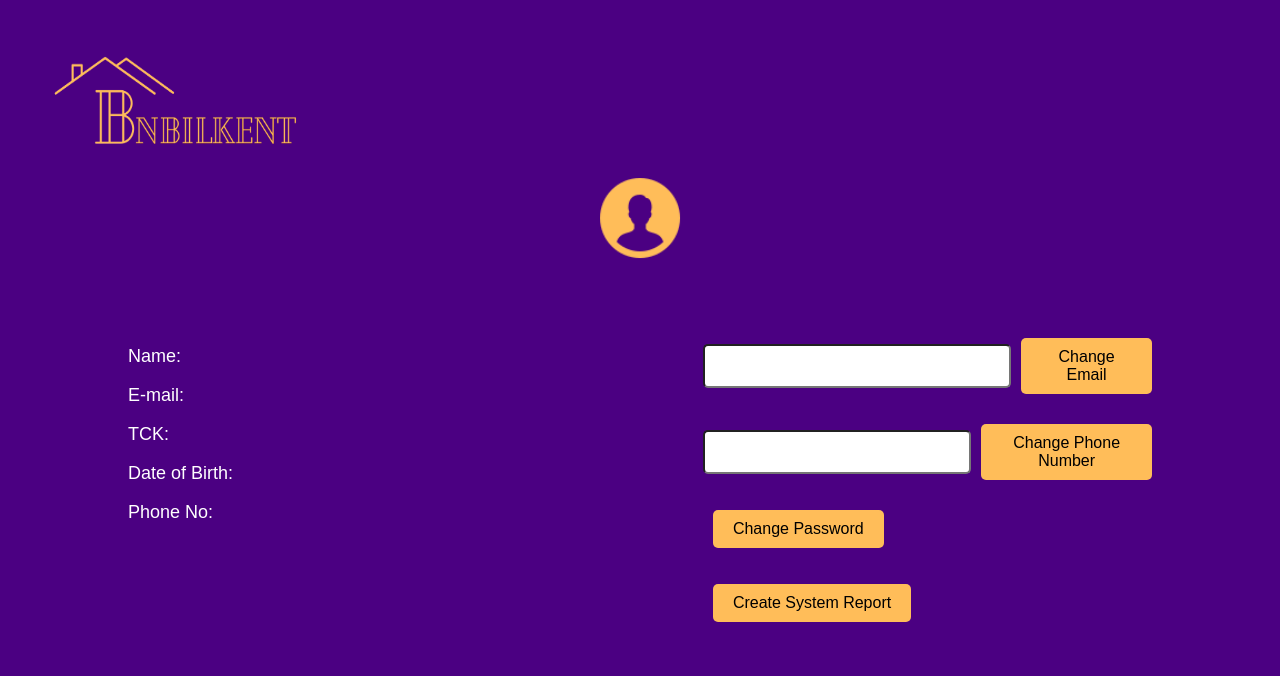
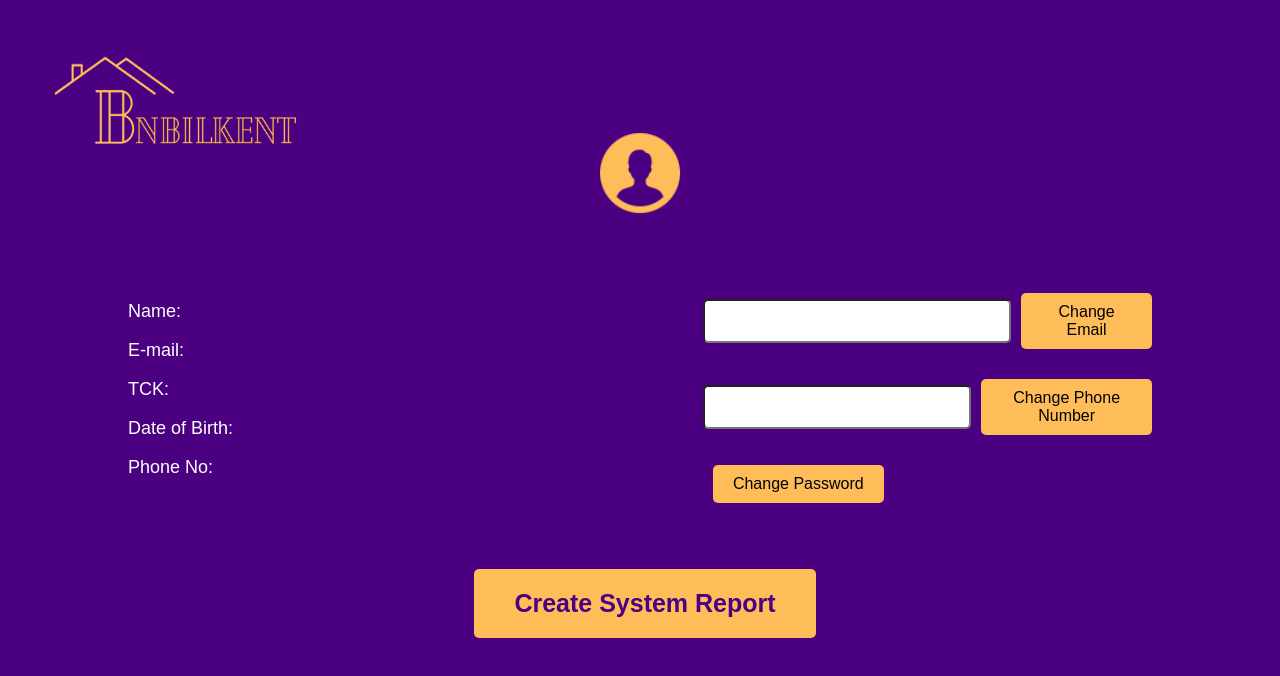
Before and after one commit to mfkucuk/CS-353, a React (Create React App) app in the folder project/frontend/: page /admin-profile in a window 1280 px wide. Shown: the top 676 px of the page. Built offline with nearby package versions, Linux system fonts and the light colour scheme; no server answers.

Commit message:
Update AdminProfile.js

```diff
--- a/project/frontend/src/Pages/Admin/AdminProfile.js
+++ b/project/frontend/src/Pages/Admin/AdminProfile.js
@@ -64,6 +64,21 @@ const AdminProfile = () => {
         marginLeft: '10px'
     }
 
+    const buttonStyle2 = {
+        backgroundColor: '#FFBD59',
+        color: '#4b0082',
+        padding: '20px 40px',
+        border: 'none',
+        fontWeight: 'bold',
+        borderRadius: '5px',
+        cursor: 'pointer',
+        fontSize: '25px',
+        margin: '40px 0',
+        transition: 'all 0.3s ease',
+        marginLeft: '10px'
+
+    }
+
     const inputStyle = {
         margin: '10px 0',
         height: '40px',
@@ -106,10 +121,10 @@ const AdminProfile = () => {
                     </div>
                     <button style={buttonStyle}>Change Password</button>
                     <p></p>
-                    <button style={buttonStyle} onClick = {handleOpenModal}>Create System Report</button>
                 </div>
+
             </div>
-
+            <button style={buttonStyle2} onClick = {handleOpenModal}>Create System Report</button>
 
         <Modal
             isOpen={modalIsOpen}
```
